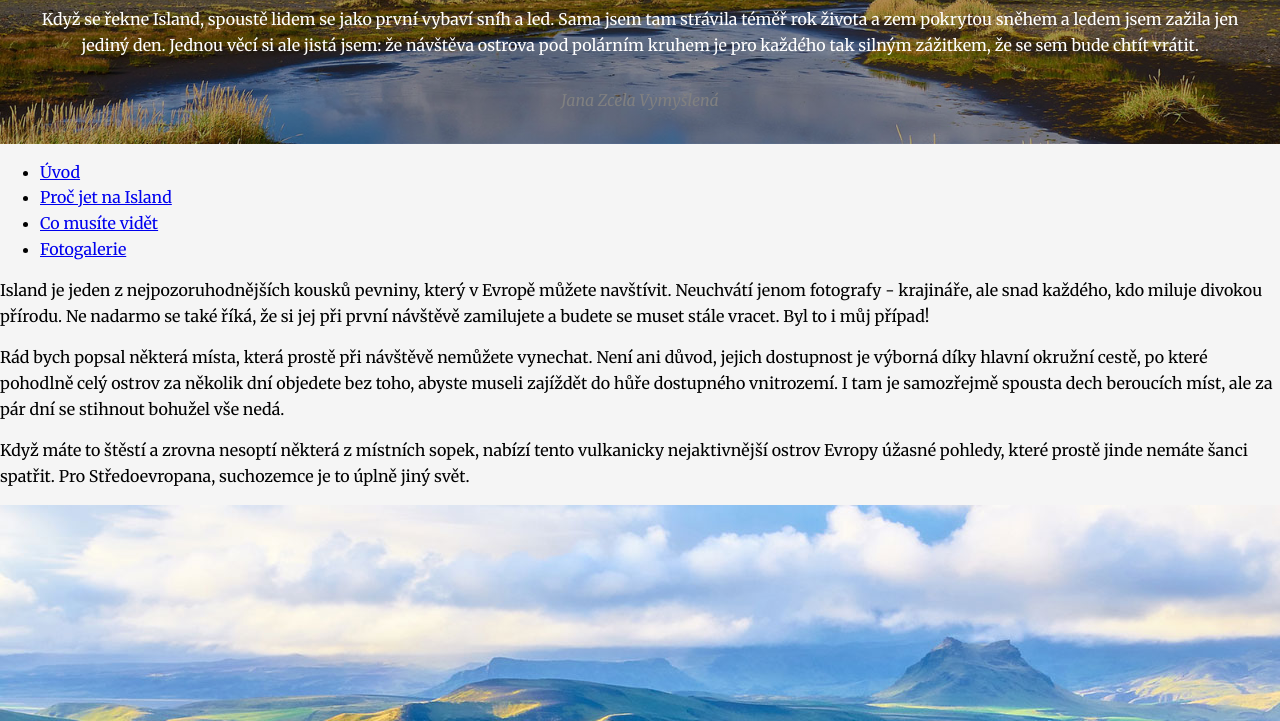
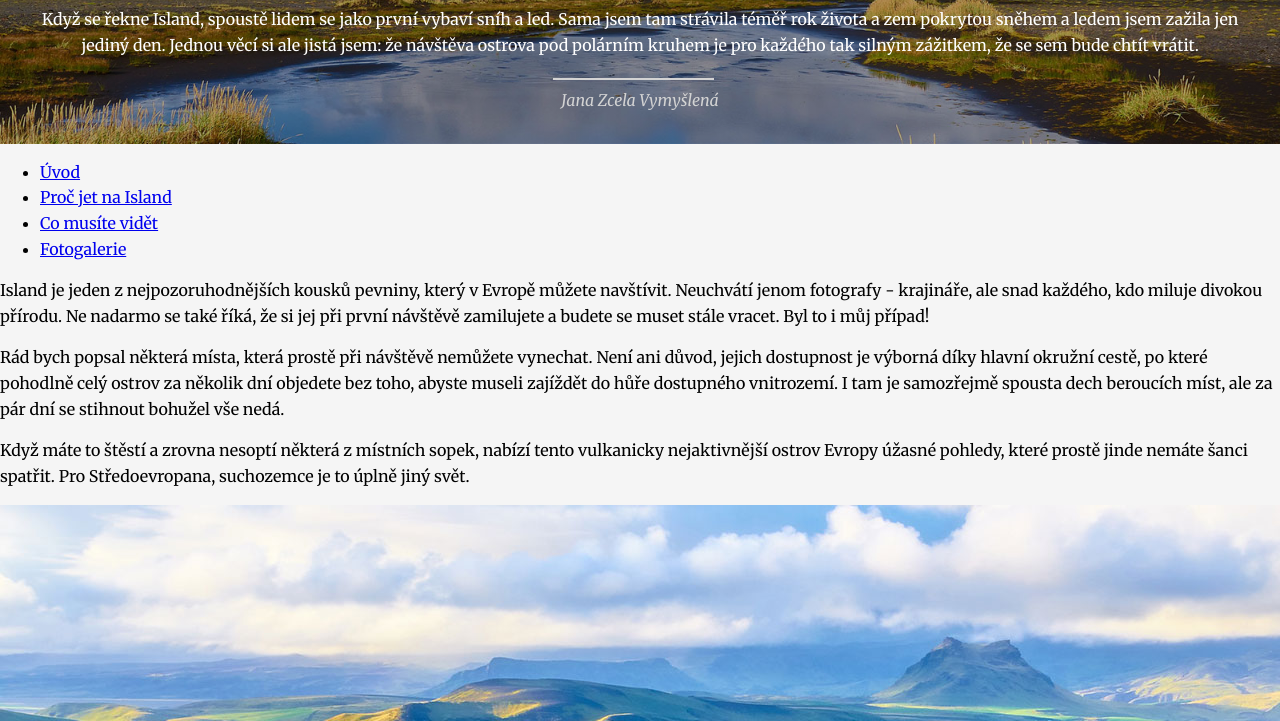
Before and after one commit to tvorimweb-2020-praha-jaro/projekt06-island-sonaouzka, a plain HTML site: page index.html in a window 1280 px wide. Shown: the part 79-800 px from the top of the page. Drawn offline with Linux system fonts and the light colour scheme.

Commit message:
before prvek v hlavicke

```diff
--- a/style.css
+++ b/style.css
@@ -43,7 +43,8 @@ body {
 .autor {
     margin: 0 0 10px 0;
     font-style: italic;
-    color: grey;
+    color: lightgrey;
+    position: relative;
 }
 
 .titulek,
@@ -53,6 +54,14 @@ body {
     text-align: center;
 }
 
+.autor::before {
+    position: absolute;
+    content: "";
+    left: 43%;
+    top: -10px;
+    width: 13%;
+    border: 1px solid lightgrey;
+}
 
 /* MENU */
 
```
